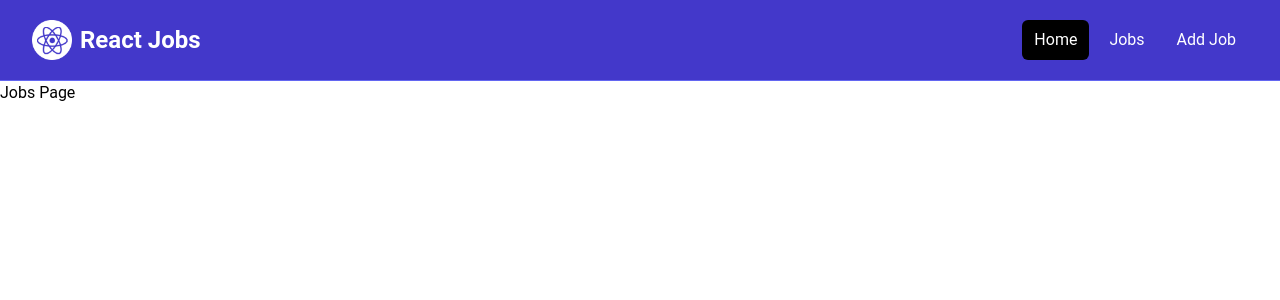
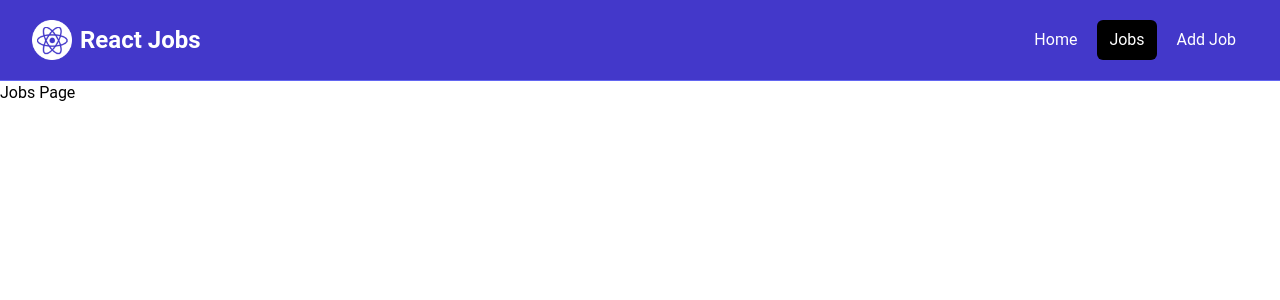
Before and after one commit to Himanshu90k/jobs-listing, a React (Vite) app: page /jobs in a window 1280 px wide. Shown: the top 300 px of the page. Built offline with nearby package versions, Linux system fonts and the light colour scheme.

Commit message:
Added Active link using navlink

```diff
--- a/src/components/Navbar.jsx
+++ b/src/components/Navbar.jsx
@@ -1,42 +1,49 @@
 import logo from "../assets/images/logo.png"
-import { Link } from 'react-router-dom'
+import { NavLink } from 'react-router-dom'
 
 const Navbar = () => {
+
+    const linkClass = ({isActive}) =>
+      isActive
+      ? "text-white bg-black hover:bg-gray-900 hover:text-white rounded-md px-3 py-2"
+      : "text-white hover:bg-gray-900 hover:text-white rounded-md px-3 py-2";
+
+
     return (
-        <nav class="bg-indigo-700 border-b border-indigo-500">
-        <div class="mx-auto max-w-7xl px-2 sm:px-6 lg:px-8">
-          <div class="flex h-20 items-center justify-between">
+        <nav className="bg-indigo-700 border-b border-indigo-500">
+        <div className="mx-auto max-w-7xl px-2 sm:px-6 lg:px-8">
+          <div className="flex h-20 items-center justify-between">
             <div
-              class="flex flex-1 items-center justify-center md:items-stretch md:justify-start"
+              className="flex flex-1 items-center justify-center md:items-stretch md:justify-start"
             >
               {/* <!-- Logo --> */}
-              <Link class="flex flex-shrink-0 items-center mr-4" to="/">
+              <NavLink className="flex flex-shrink-0 items-center mr-4" to="/">
                 <img
-                  class="h-10 w-auto"
+                  className="h-10 w-auto"
                   src= {logo}
                   alt="React Jobs"
                 />
-                <span class="hidden md:block text-white text-2xl font-bold ml-2"
+                <span className="hidden md:block text-white text-2xl font-bold ml-2"
                   >React Jobs
                 </span>
-              </Link>
-              <div class="md:ml-auto">
-                <div class="flex space-x-2">
-                  <Link
+              </NavLink>
+              <div className="md:ml-auto">
+                <div className="flex space-x-2">
+                  <NavLink
                     to="/"
-                    class="text-white bg-black hover:bg-gray-900 hover:text-white rounded-md px-3 py-2"
+                    className={linkClass}
                     >Home
-                  </Link>
-                  <Link
+                  </NavLink>
+                  <NavLink
                     to="/jobs"
-                    class="text-white hover:bg-gray-900 hover:text-white rounded-md px-3 py-2"
+                    className={linkClass}
                     >Jobs
-                  </Link>
-                  <Link
+                  </NavLink>
+                  <NavLink
                     to="/add-job"
-                    class="text-white hover:bg-gray-900 hover:text-white rounded-md px-3 py-2"
+                    className={linkClass}
                     >Add Job
-                  </Link>
+                  </NavLink>
                 </div>
               </div>
             </div>
```
